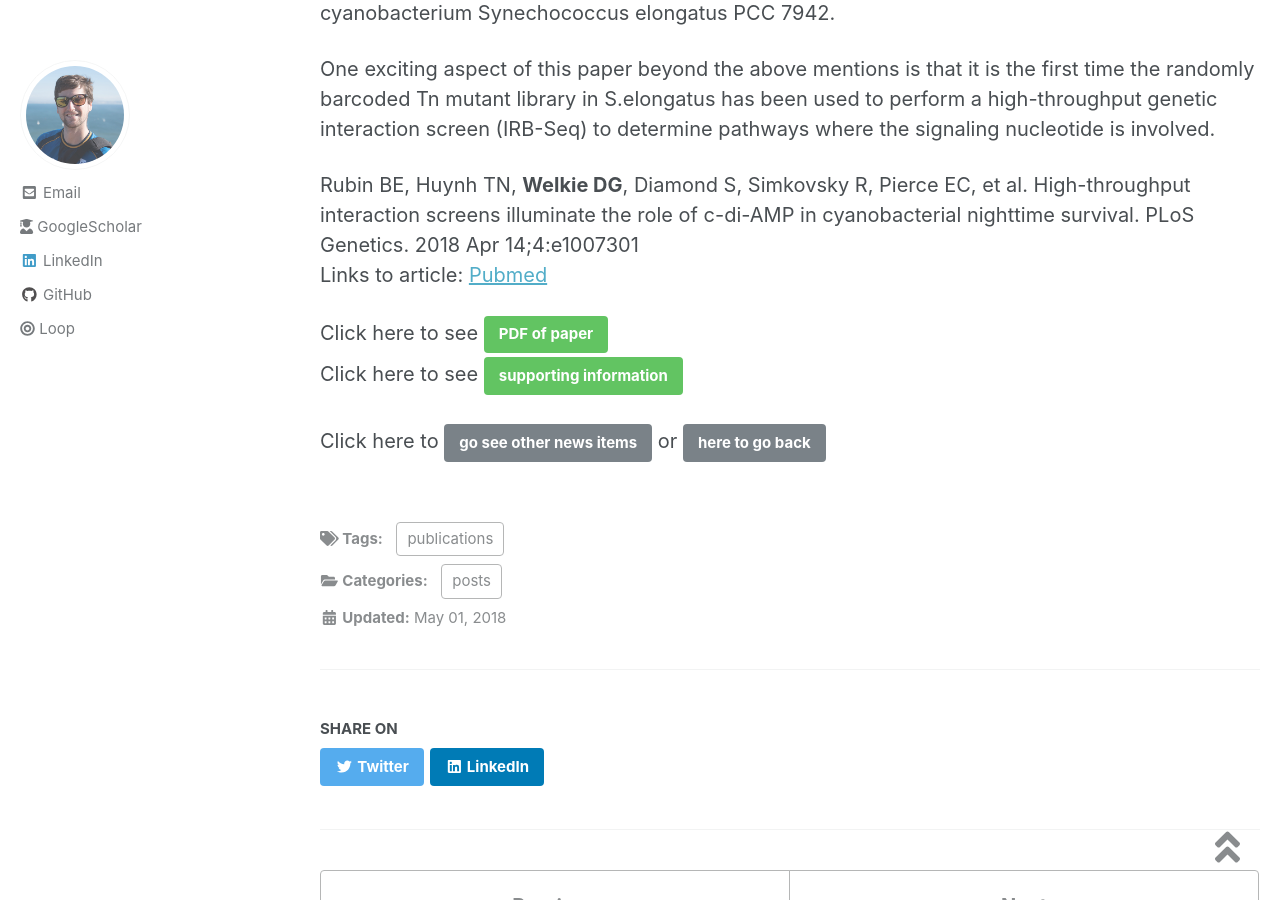
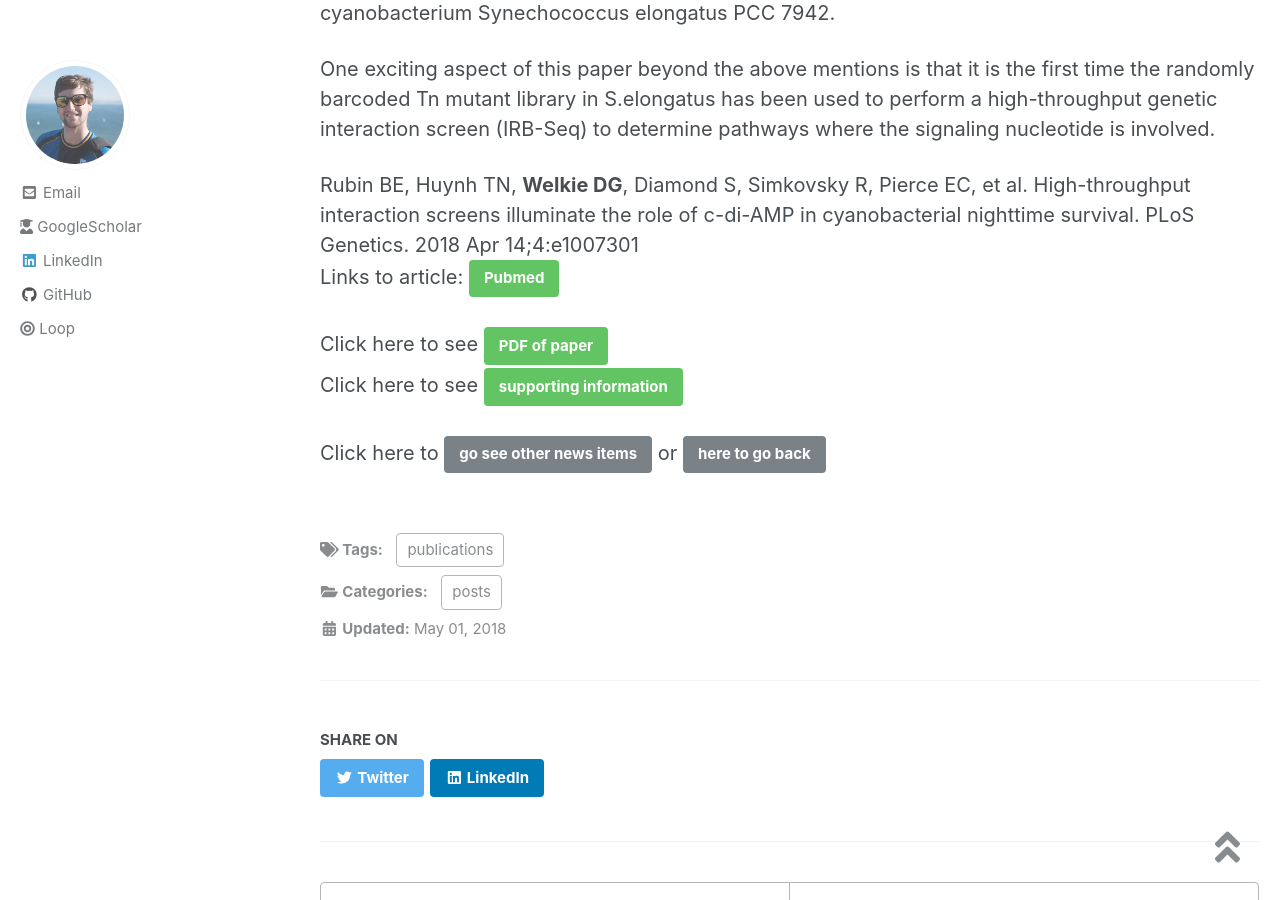
Before and after one commit to dwelkie/dwelkie.github.io, a Jekyll site: the page built from _posts/2018-05-01-IRB-Seq.md, in a window 1280 px wide and 900 px high, scrolled down 410 px. Built offline with Jekyll 4.4.1, drawn with Linux system fonts in a browser that asks for light colours; nearby versions of some CDN libraries.

Commit message:
Update 2018-05-01-IRB-Seq.md

```diff
--- a/_posts/2018-05-01-IRB-Seq.md
+++ b/_posts/2018-05-01-IRB-Seq.md
@@ -14,7 +14,7 @@ In this paper, work led by Ben Rubin identified the cyclase responsible for c-di
 One exciting aspect of this paper beyond the above mentions is that it is the first time the randomly barcoded Tn mutant library in S.elongatus has been used to perform a high-throughput genetic interaction screen (IRB-Seq) to determine pathways where the signaling nucleotide is involved.
 
 Rubin BE, Huynh TN, **Welkie DG**, Diamond S, Simkovsky R, Pierce EC, et al. High-throughput interaction screens illuminate the role of c-di-AMP in cyanobacterial nighttime survival. PLoS Genetics. 2018 Apr 14;4:e1007301 <br/>
-Links to article: [Pubmed](https://www.ncbi.nlm.nih.gov/pubmed/29608558){:target="_blank"}
+Links to article: [Pubmed](https://www.ncbi.nlm.nih.gov/pubmed/29608558){: .btn .btn--success}{:target="_blank"}<br/>
 
 Click here to see [PDF of paper](https://drive.google.com/open?id=1YF5qtAZzlKsyA7ic3LZSWBq-Pe6_eSSJ){: .btn .btn--success}<br/>
 Click here to see [supporting information](https://drive.google.com/open?id=1orNzKlHf8tvoxjiDewd9VhWf1uN9vFcw){: .btn .btn--success}
```
